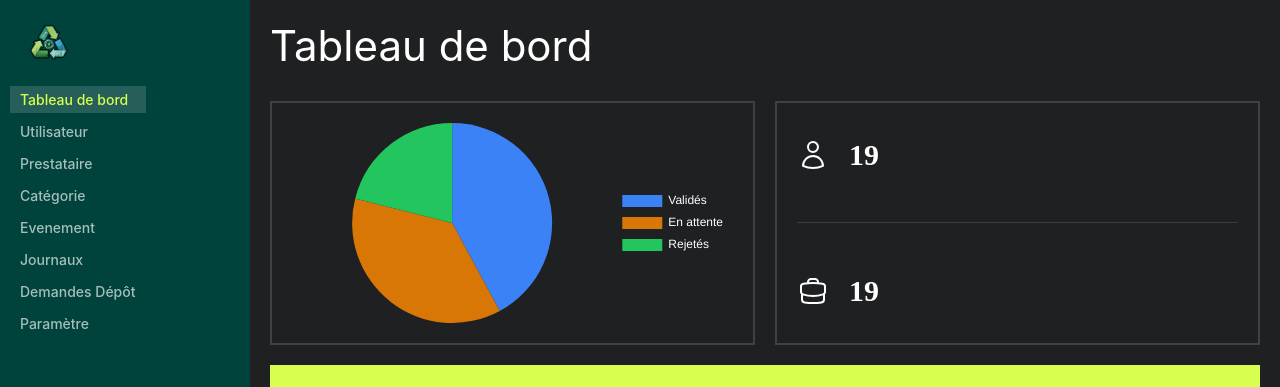
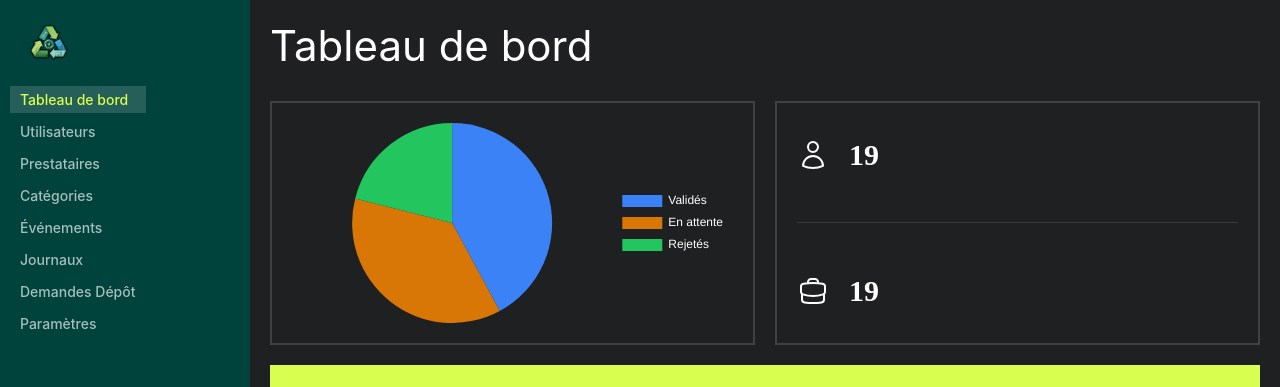
Before and after one commit to UpcycleConnect-gpr3/vuejs_backoffice_frontend, a Vue app: page / in a window 1280 px wide. Shown: the top 387 px of the page. Built offline with nearby package versions, Linux system fonts and the light colour scheme; no server answers; the HTML template or start-up script is replaced by a standard one.

Commit message:
refactor(router): switch routes to English and add categories route

```diff
--- a/src/components/AppSidebar.vue
+++ b/src/components/AppSidebar.vue
@@ -3,13 +3,13 @@ import { RouterLink } from 'vue-router'
 
 const navItems = [
   { label: 'Tableau de bord', to: '/' },
-  { label: 'Utilisateur', to: '/utilisateur' },
-  { label: 'Prestataire', to: '/prestataire' },
-  { label: 'Catégorie', to: '/categorie' },
-  { label: 'Evenement', to: '/evenement' },
-  { label: 'Journaux', to: '/journaux' },
-  { label: 'Demandes Dépôt', to: '/demandes-depot' },
-  { label: 'Paramètre', to: '/parametre' },
+  { label: 'Utilisateurs', to: '/users' },
+  { label: 'Prestataires', to: '/providers' },
+  { label: 'Catégories', to: '/categories' },
+  { label: 'Événements', to: '/events' },
+  { label: 'Journaux', to: '/logs' },
+  { label: 'Demandes Dépôt', to: '/deposit-requests' },
+  { label: 'Paramètres', to: '/settings' },
 ]
 </script>
 
```
Also changed, not shown: src/router/index.ts (+7 -3 lines).
